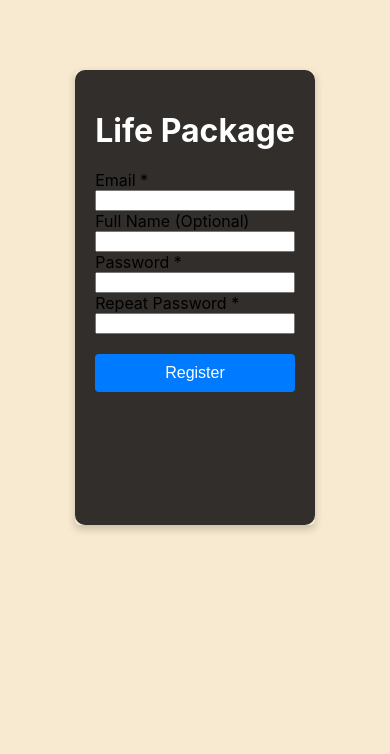
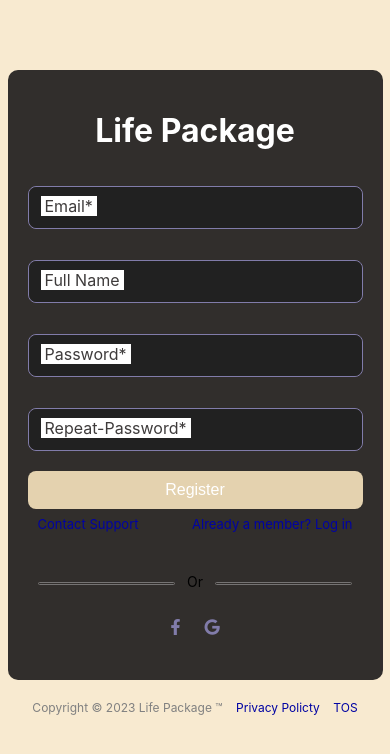
Before and after one commit to ddcroft73/life-package-fe, a React (Create React App) app: page /register in a window 390 px wide. Shown: the top 754 px of the page. Built offline with nearby package versions, Linux system fonts and the light colour scheme.

Commit message:
Updated the look of user registration to match Login. Started with Email verification.

```diff
--- a/src/App.js
+++ b/src/App.js
@@ -6,6 +6,7 @@ import TwoFactorAuth from "./components/TwoFactorAuth.js";
 import UserDashboard from "./components/UserDashboard.js";
 import RegisterUser from "./components/RegisterUser.js";
 import PasswordRecover from "./components/PasswordRecover.js";
+import VerifyEmail from "./components/VerifyEmail.js";
 import React, { useEffect } from "react";
 import {decodeJwt} from "./api/utils.js"
 import ThemeManager from "./theme/ThemeManager";
@@ -32,6 +33,7 @@ const App = () => {
                     <Route path="/user-dashboard" element={<UserDashboard />} />
                     <Route path="/admin-login" element={<AdminLogin />} />
                     <Route path="/two-factor-auth" element={<TwoFactorAuth />} />
+                    <Route path="/verify-email" element={<VerifyEmail />} />
                 </Routes>
             </Router>
         </ThemeManager>
--- a/src/components/RegisterUser.css
+++ b/src/components/RegisterUser.css
@@ -2,6 +2,7 @@
 * {
     box-sizing: border-box;
 }
+
 
 .box {
     font-family: -apple-system, BlinkMacSystemFont, 'Segoe UI', 'Roboto', 'Oxygen',
@@ -15,19 +16,36 @@
     color: white;
     margin-top: 150px;
     padding: 0;
-    /*
+    max-width: 700px;
+    width: 100%;
+
     display: flex;
     justify-content: center;
     align-items: center;
-    */
+
     height: 100vh;
 }
 
 .container {
     max-width: 700px;
+    min-width: 375px;
     width: 100%;
     background-color: rgb(49, 46, 44);
     border-radius: 10px;
+    height: 610px;
+}
+
+.hr {
+    border: 1px solid rgb(117, 115, 115);
+    width: 50%;
+    border-radius: 10px;
+}
+
+.oauth {
+    padding: 12px;
+    margin-right: 0px;
+    font-size: 16px;
+    color: #817caa;
 }
 
 .registration-form {
@@ -36,29 +54,11 @@
     background-color: transparent;
     padding: 20px;
     border-radius: 5px;
-    height: 455px;
-    box-shadow: 0 4px 8px rgba(0, 0, 0, 0.2);
-}
-.form-group {
-    display: grid;
-    grid-template-columns: 1fr 2fr; /* Adjusted for label and input width */
-    gap: 10px;
-    align-items: center;
-    margin-top: 20px;
-}
+    height: auto;
 
-.form-group label {
-    text-align: right;
-    color: #ccc;
-}
-
-.form-group input[type="text"],
-.form-group input[type="password"] {
-    padding: 10px;
-    border: none;
-    border-radius: 4px;
-    background-color: rgb(33, 33, 33);
-    color: white;
+    max-width: 700px;
+    min-width: 375px;
+    width:700px;
 }
 
 
@@ -74,23 +74,23 @@ button {
     margin-top: 20px; /* Add space above the button */
 }
 
-button:hover {
-    background-color: #0056b3;
-}
 
 @media screen and (max-width: 768px) {
-    .form-group {
-        grid-template-columns: 1fr; /* Stack on smaller screens */
-        gap: 5px;
+    .box {
+        width: 100%;
+        margin-top: 0;
+        height: auto;
+        padding: 20px;
     }
-
-    .form-group label {
-        text-align: left;
+    .container {
+        width: 375px;
+        max-width: none;
     }
-
-    .form-group input[type="text"],
-    .form-group input[type="password"] {
-        padding: 10px;
+    .registration-form {
+        width: 375px;
+    }
+    .copy-box {
+        width: 375px;
     }
 }
 
--- a/src/components/RegisterUser.js
+++ b/src/components/RegisterUser.js
@@ -4,14 +4,32 @@ import { userRegister } from '../api/api.js';
 import { isEmailAddress } from '../api/utils.js';
 import Box from "../components/elements/Box.js";
 import Paper from "../components/elements/Paper.js";
+import TextBox from "../components/elements/TextBox.js";
+import Button from "../components/elements/Button.js";
+import Space from "../components/Space.js";
 import { useState } from 'react';
-
+import { Link, useNavigate } from 'react-router-dom';
 
 const RegisterUser = () => {
     const [email, setEmail] = useState('');
     const [fullName, setFullName] = useState('');
     const [passwordOne, setPasswordOne] = useState('');
     const [passwordTwo, setPasswordTwo] = useState('');
+    const navigate = useNavigate();
+
+    const handleEmail = (value) => {
+        setEmail(value);
+    };
+    const handleFullName = (value) => {
+        setFullName(value);
+    };
+    const handlePasswordOne = (value) => {
+        setPasswordOne(value);
+    };
+    const handlePasswordTwo = (value) => {
+        setPasswordTwo(value);
+    };
+
 
     const handleSubmit = async (event) => {
         event.preventDefault();
@@ -44,6 +62,7 @@ const RegisterUser = () => {
             if (!error) {
                 // show modal success
                 alert(`Account created for ${response.user.email}`)
+                navigate("verify-email/")
             }
             else {
                if (error === "user exists") {
@@ -65,46 +84,84 @@ const RegisterUser = () => {
             <Paper elevation={8} className="container">
                 <form className="registration-form" onSubmit={handleSubmit}>
                     <h1>Life Package</h1>
+                        <TextBox
+                            id="email"
+                            label="Email*"
+                            value={email}
+                            type="text"
+                            required
+                            width="100%" containerPadding={0} onChange={handleEmail} //onChange={(e) => setEmail(e.target.value)
+                        />
+                       <Space howmuch={15} />
+                       <TextBox
+                            id="fullName"
+                            label="Full Name"
+                            value={fullName}
+                            type="text"
+                            width="100%" containerPadding={0} onChange={handleFullName}
+                        />
+                        <Space howmuch={15} />
 
-                        <label htmlFor="email">Email *</label>
-                        <input
-                            type="text"
-                            id="email"
+                        <TextBox
+                            id="password"
+                            label="Password*"
+                            value={passwordOne}
+                            type="password"
                             required
-                            value={email}
-                            onChange={(e) => setEmail(e.target.value)}
+                            width="100%" containerPadding={0} onChange={handlePasswordOne}
                         />
 
-                        <label htmlFor="fullname">Full Name (Optional)</label>
-                        <input
-                            type="text"
-                            id="fullname"
-                            value={fullName}
-                            onChange={(e) => setFullName(e.target.value)}
+                      <Space howmuch={15} />
+                       <TextBox
+                            id="repeat-password"
+                            label="Repeat-Password*"
+                            value={passwordTwo}
+                            type="password"
+                            required
+                            width="100%" containerPadding={0} onChange={handlePasswordTwo}
                         />
 
-                        <label htmlFor="password">Password *</label>
-                        <input
-                            type="password"
-                            id="password"
-                            required
-                            value={passwordOne}
-                            onChange={(e) => setPasswordOne(e.target.value)}
-                        />
+                    <Button type="submit">Register</Button>
+                    <Box style={{
+                        border: "0px solid black",
+                        fontSize: 13,
+                        color: "#bd841b",
+                        padding: 0,
+                        paddingTop:4,
+                        display: 'flex',
+                        justifyContent: 'space-between',
 
-                        <label htmlFor="repeat-password">Repeat Password *</label>
-                        <input
-                            type="password"
-                            id="repeat-password"
-                            required
-                            value={passwordTwo}
-                            onChange={(e) => setPasswordTwo(e.target.value)}
-                        />
+                        paddingBottom: 5,
+                    }}>
 
-                    <button type="submit">Register</button>
+                        <Box style={{border: "0px solid black", padding:0, marginLeft:10, marginTop: 3}}>
+                            <Link to="/recover-password"> Contact Support</Link>
+                        </Box>
+                        <Box style={{border: "0px solid black", padding:0, marginRight:10, marginTop: 3}}>
+                            <Link  to="/login">Already a member?  Log in</Link>
+                        </Box>
+
+                   </Box>
+                    <Space howmuch={35} />
+                    <Box style={{border: "0px solid black", height:23, display: 'flex', lineHeight: 0, fontSize: 14, width: "100%"}}>
+                        <div className="hr"></div>
+                        &nbsp;&nbsp;&nbsp;Or&nbsp;&nbsp;&nbsp;
+                        <div className="hr"></div>
+                   </Box>
+                   <Box style={{border: "0px solid   black", display: "flex", justifyContent: 'center', alignItems: 'center', flexDirection: "column", marginTop: 0, marginBottom: 8}}>
+                        <Box style={{display: 'flex', border: "0px solid black", padding: 0}}>
+                            <div className="oauth"><i className="fa-brands fa-facebook-f" /></div>
+                            <div className="oauth"><i className="fa-brands fa-google" /></div>
+                        </Box>
+                   </Box>
+
                 </form>
             </Paper>
+            <Box className="copy-box" style={{fontSize: 12, width: "auto", marginTop: 10, border:"0px solid black", textAlign: 'center', color: "gray"}}>
+                 Copyright &#169; 2023 Life Package &#8482;   &nbsp;&nbsp;&nbsp;<a href='4'>Privacy Policty</a>&nbsp;&nbsp;&nbsp; <a href='5'>TOS</a>
+            </Box>
         </Box>
+
     );
 };
 
--- /dev/null
+++ b/src/components/Space.js
@@ -0,0 +1,13 @@
+
+
+
+// Put this in elements/ It's dumb but worked where my design failed.
+function Space({ howmuch }) {
+    return (
+      <div style={{ height: howmuch }}>
+      </div>
+    );
+  };
+
+
+  export default Space;
--- /dev/null
+++ b/src/components/VerifyEmail.css
@@ -0,0 +1,47 @@
+/* VerifyEmail.css */
+* {
+    box-sizing: border-box;
+}
+
+body {
+    font-family: -apple-system, BlinkMacSystemFont, 'Segoe UI', 'Roboto', 'Oxygen',
+    'Ubuntu', 'Cantarell', 'Fira Sans', 'Droid Sans', 'Helvetica Neue',
+    sans-serif;
+  -webkit-font-smoothing: antialiased;
+  -moz-osx-font-smoothing: grayscale;
+}
+.verify-email-container {
+    font-family: -apple-system, BlinkMacSystemFont, 'Segoe UI', 'Roboto', 'Oxygen',
+    'Ubuntu', 'Cantarell', 'Fira Sans', 'Droid Sans', 'Helvetica Neue',
+    sans-serif;
+    background-color: rgb(18, 17, 16);
+    color: white;
+    width: 700px;
+    max-width: 700px;
+    margin: 150px auto;
+    padding: 20px;
+    border-radius: 10px;
+    text-align: center;
+}
+
+.verification-message {
+    margin-bottom: 20px;
+}
+
+.additional-instruction {
+    margin-bottom: 20px;
+    font-size: 0.9em;
+}
+
+.additional-instruction a {
+    color: #4CAF50; /* Or any other highlight color you're using for links */
+    text-decoration: none;
+}
+
+@media screen and (max-width: 768px) {
+    .verify-email-container {
+        width: 100%;
+        margin-top: 0;
+        padding: 20px;
+    }
+}
--- /dev/null
+++ b/src/components/VerifyEmail.js
@@ -0,0 +1,21 @@
+import React from 'react';
+import './VerifyEmail.css'; // Make sure to create a corresponding CSS file with the desired styles
+
+const VerifyEmail = () => {
+    return (
+        <div className="verify-email-container">
+            <h1>Life Package,  Email Verification</h1>
+            <p className="verification-message">
+                Thank you for registering with us. We have sent a verification email to the
+                address provided. Please check your email and click on the verification link
+                to complete your registration.
+            </p>
+            <p className="additional-instruction">
+                If you don't receive the email within a few minutes, please check your spam folder
+                or <a href="/resend">click here</a> to resend the verification email.
+            </p>
+        </div>
+    );
+};
+
+export default VerifyEmail;
```
Also changed, not shown: src/components/Login.js (+5 -12 lines).
